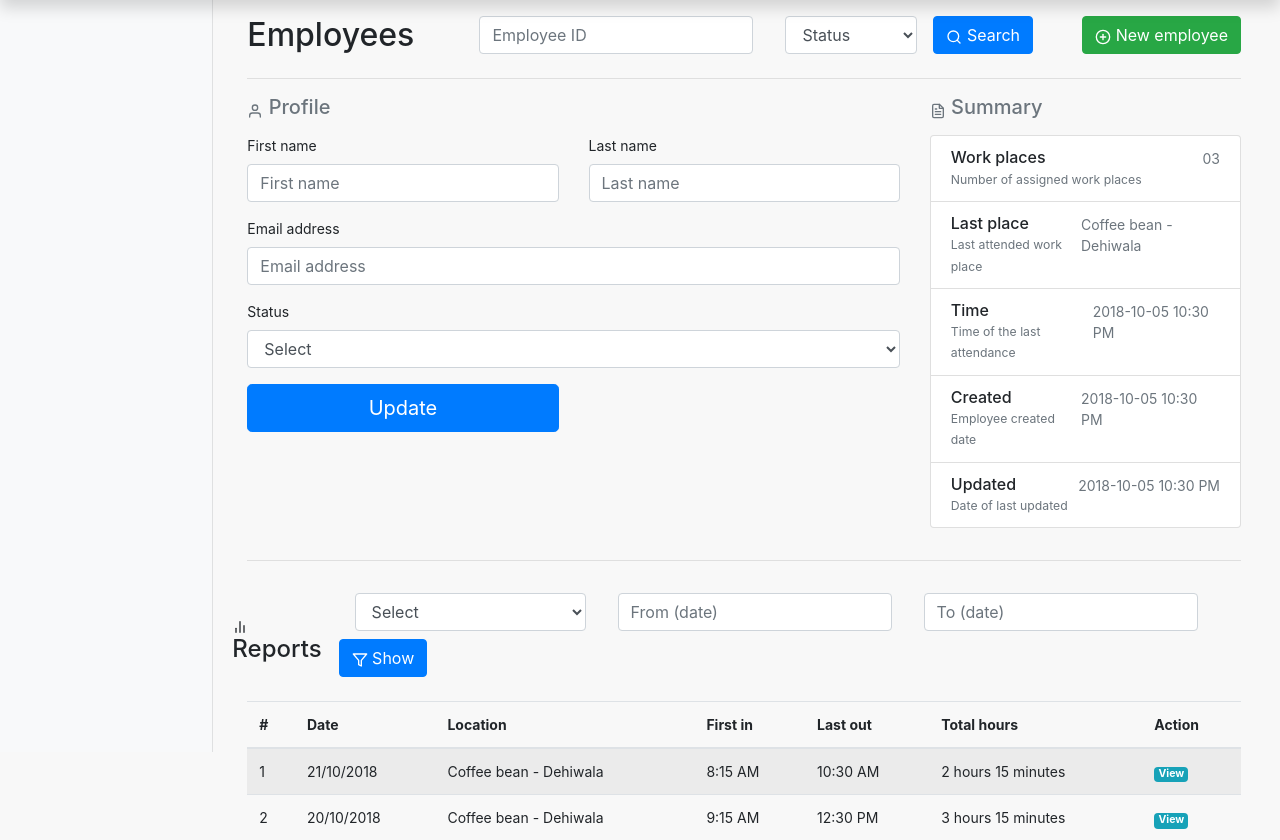
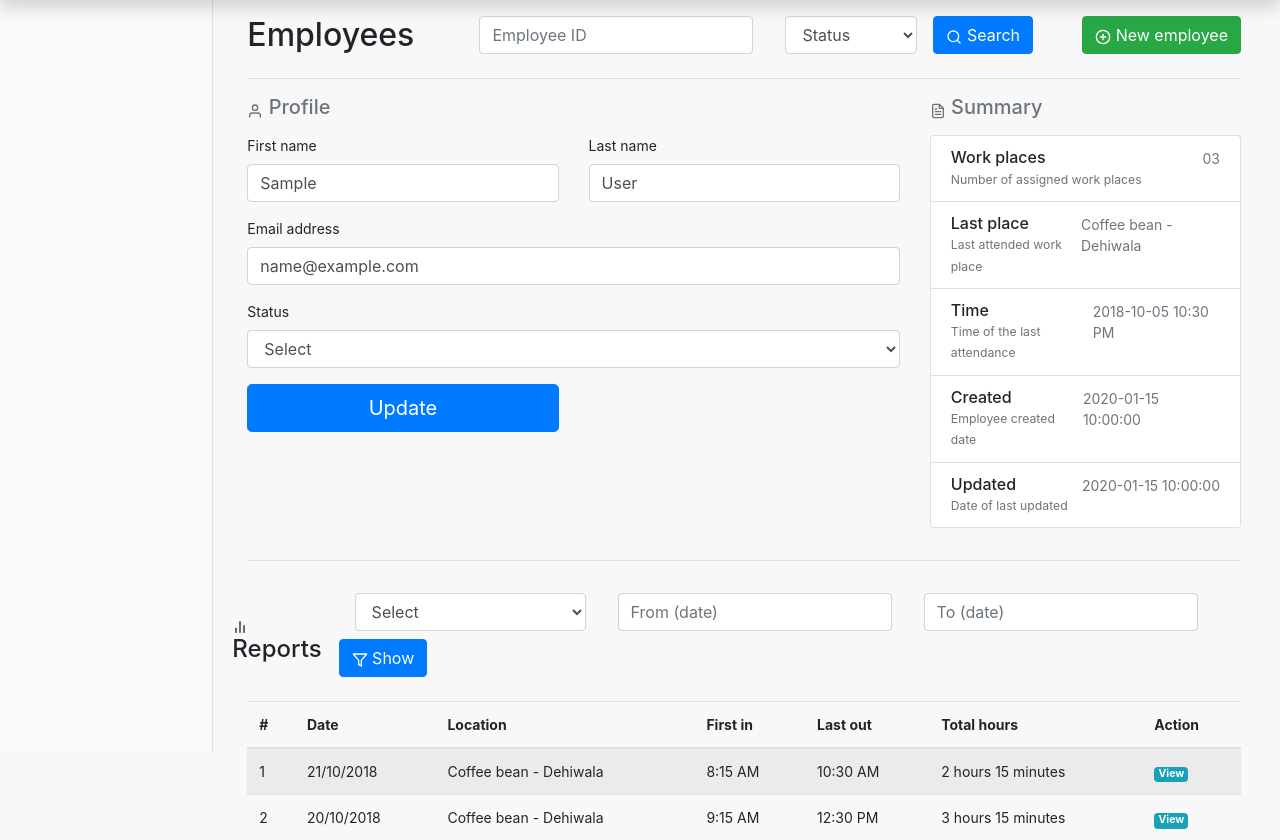
Before and after one commit to GeofencedHR/geohr-web, a CodeIgniter app: the page made by application/views/dash_board_employee_view.php in a window 1280 px wide. Shown: the part 48-888 px from the top of the page. Run offline with CodeIgniter, Linux system fonts and the light colour scheme; tables that the repository leaves empty or names only in its code hold one stand-in row (values such as "Sample post"); the template is opened without the code that fills it: most values are stand-ins (such as "Sample title", 1, 10 or a date in 2020); data that the repository does not hold is empty; some libraries are stand-ins or nearby versions.

Commit message:
Employee view in progress

```diff
--- a/application/models/Employees_model.php
+++ b/application/models/Employees_model.php
@@ -25,4 +25,10 @@ class Employees_model extends CI_Model
         $this->load->library('user_library');
         return $this->user_library->find_employees($empId, $status, $subId, $page);
     }
+
+    public function get_employee_profile($user_id)
+    {
+        $this->load->library('user_library');
+        return $this->user_library->find_employee($user_id);
+    }
 }
--- a/application/views/dash_board_employee_view.php
+++ b/application/views/dash_board_employee_view.php
@@ -19,19 +19,22 @@ require_once("dash_board_employee_search.php");
                 <div class="row">
                     <div class="col-md-6 mb-3">
                         <label for="firstName">First name</label>
-                        <input type="text" class="form-control" id="firstName" placeholder="First name">
+                        <input type="text" class="form-control" id="firstName" placeholder="First name"
+                               value="<?php echo $pageData['profile']->user_first_name; ?>">
                     </div>
 
                     <div class="col-md-6 mb-3">
                         <label for="lastName">Last name</label>
-                        <input type="text" class="form-control" id="lastName" placeholder="Last name">
+                        <input type="text" class="form-control" id="lastName" placeholder="Last name"
+                               value="<?php echo $pageData['profile']->user_last_name; ?>">
                     </div>
                 </div>
 
                 <div class="mb-3">
                     <label for="username">Email address</label>
                     <div class="input-group">
-                        <input type="email" class="form-control" id="username" placeholder="Email address">
+                        <input type="email" class="form-control" id="username" placeholder="Email address"
+                               value="<?php echo $pageData['profile']->user_email; ?>">
                     </div>
                 </div>
 
@@ -39,8 +42,14 @@ require_once("dash_board_employee_search.php");
                     <label for="address">Status</label>
                     <select id="inputState" class="form-control">
                         <option selected disabled="true">Select</option>
-                        <option>Active</option>
-                        <option>Suspended</option>
+                        <option <?php if ($pageData['profile']->status == 'ACTIVE') {
+                            echo "selected";
+                        } ?>>Active
+                        </option>
+                        <option <?php if ($pageData['profile']->status == 'SUSPENDED') {
+                            echo "selected";
+                        } ?>>Suspended
+                        </option>
                     </select>
                 </div>
 
@@ -88,14 +97,14 @@ require_once("dash_board_employee_search.php");
                         <h6 class="my-0">Created</h6>
                         <small class="text-muted">Employee created date</small>
                     </div>
-                    <span class="text-muted">2018-10-05 10:30 PM</span>
+                    <span class="text-muted"><?php echo $pageData['profile']->user_created; ?></span>
                 </li>
                 <li class="list-group-item d-flex justify-content-between lh-condensed">
                     <div>
                         <h6 class="my-0">Updated</h6>
                         <small class="text-muted">Date of last updated</small>
                     </div>
-                    <span class="text-muted">2018-10-05 10:30 PM</span>
+                    <span class="text-muted"><?php echo $pageData['profile']->user_last_updated; ?></span>
                 </li>
             </ul>
         </div>
```
Also changed, not shown: application/controllers/Employees.php (+10 -2 lines), application/libraries/User_library.php (+10 -0 lines).
